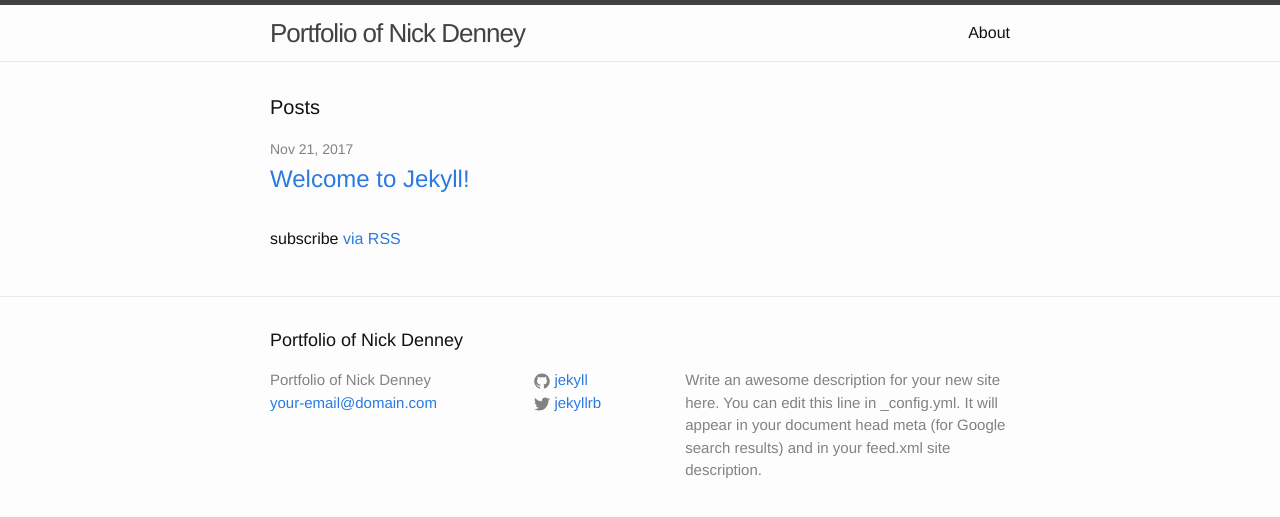
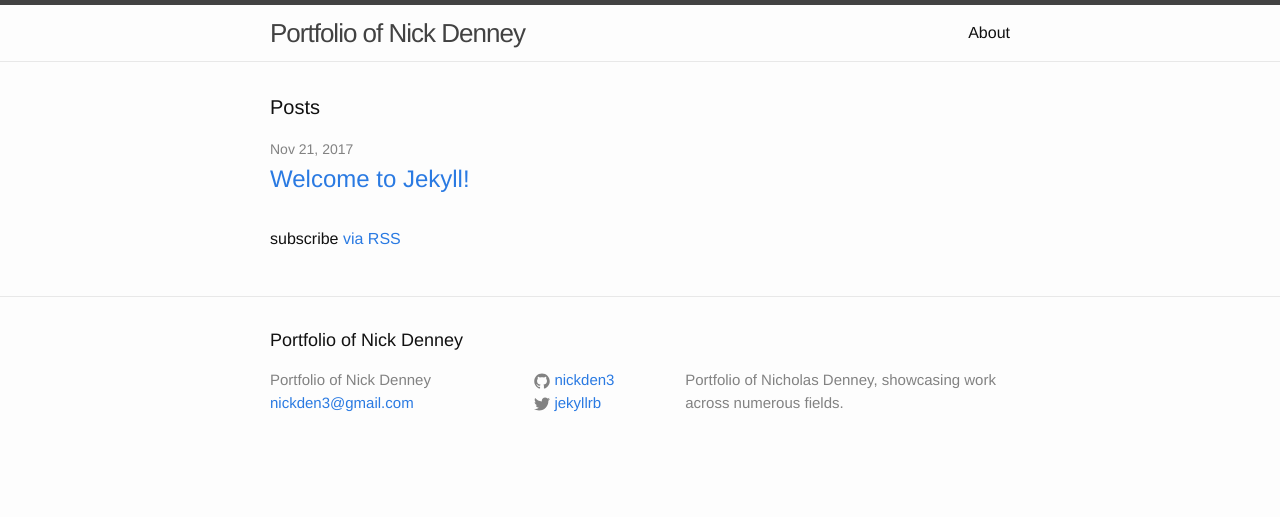
Before and after one commit to nickden3/nickden3-cc.github.io, a Jekyll site: the page built from index.html, in a window 1280 px wide. Shown: the top 517 px of the page. Built offline with Jekyll 4.4.1, drawn with Linux system fonts in a browser that asks for light colours.

Commit message:
changed settings

```diff
--- a/_config.yml
+++ b/_config.yml
@@ -7,15 +7,13 @@
 
 # Site settings
 title: Portfolio of Nick Denney
-email: your-email@domain.com
+email: nickden3@gmail.com
 description: > # this means to ignore newlines until "baseurl:"
-  Write an awesome description for your new site here. You can edit this
-  line in _config.yml. It will appear in your document head meta (for
-  Google search results) and in your feed.xml site description.
+  Portfolio of Nicholas Denney, showcasing work across numerous fields.
 baseurl: "" # the subpath of your site, e.g. /blog
 url: "http://yourdomain.com" # the base hostname & protocol for your site
 twitter_username: jekyllrb
-github_username:  jekyll
+github_username:  nickden3
 
 # Build settings
 markdown: kramdown
```
